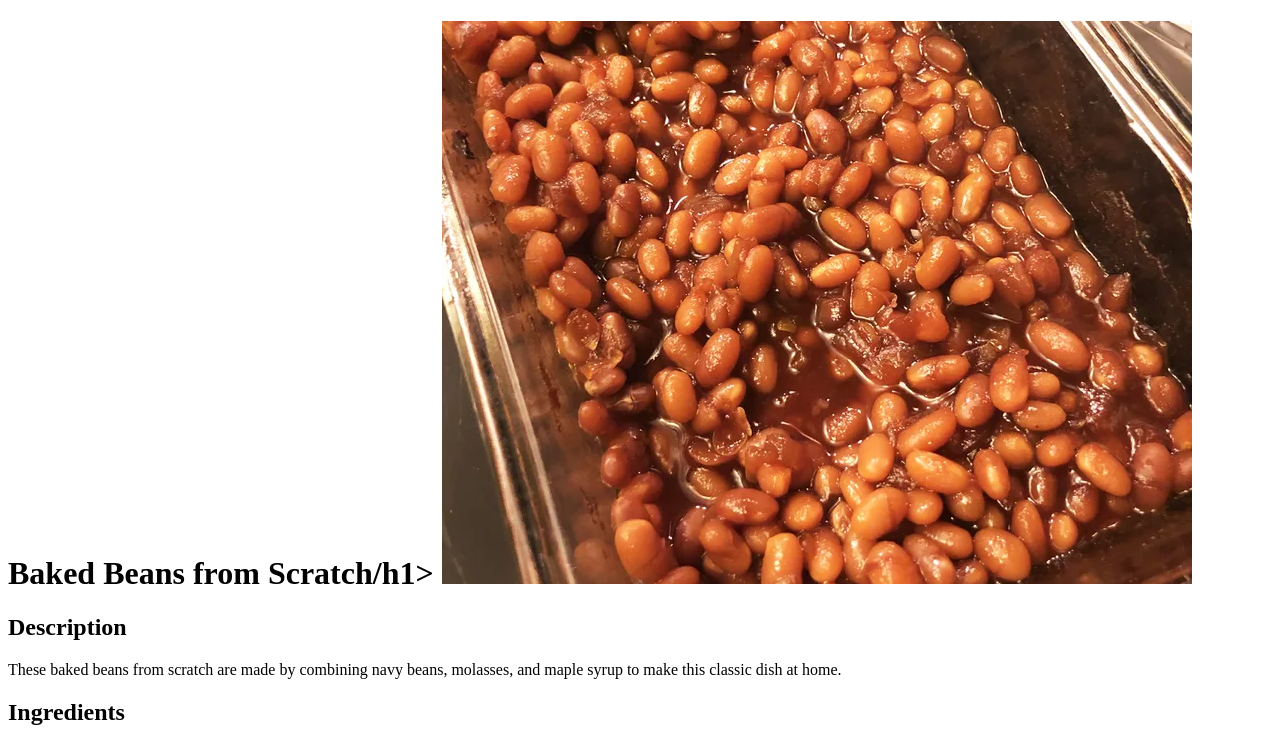
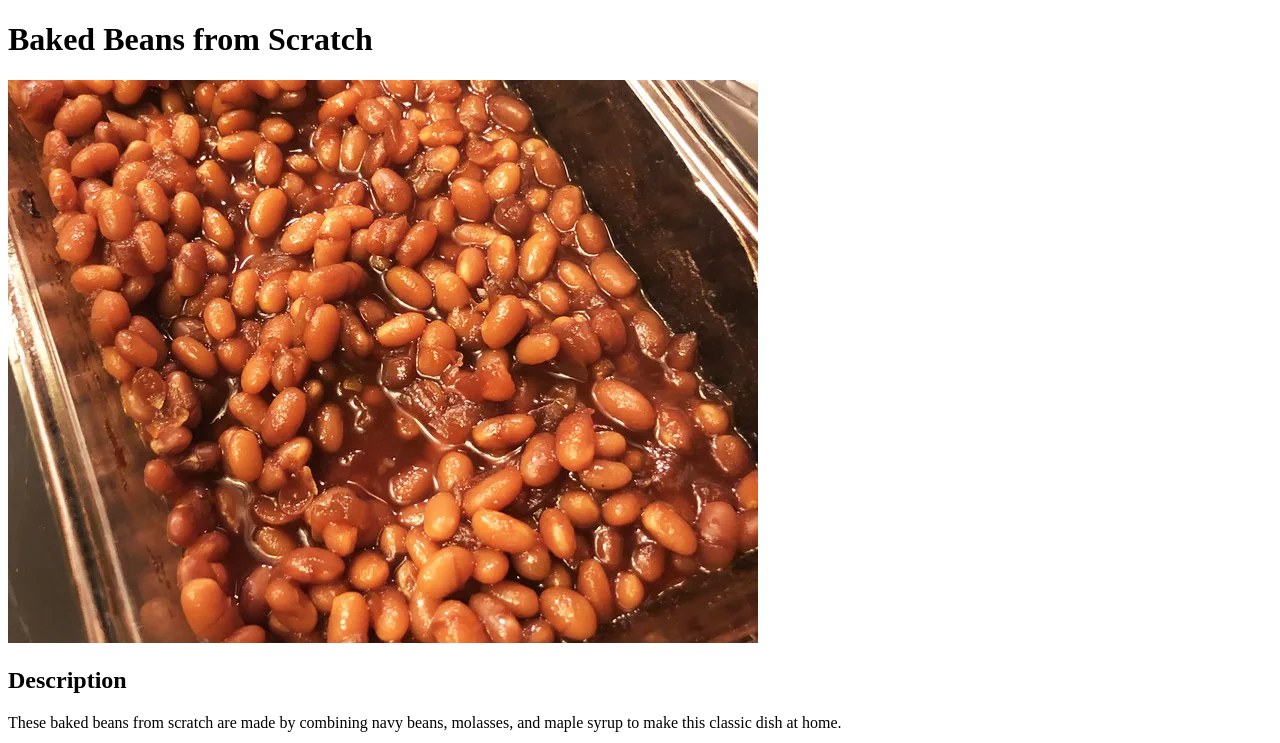
Before and after one commit to Ben-J0/odin-recipes, a plain HTML site: page recipes/baked beans from scratch.html in a window 1280 px wide. Shown: the top 743 px of the page. Drawn offline with Linux system fonts and the light colour scheme.

Commit message:
Fixed baked beans header

```diff
--- a/recipes/baked beans from scratch.html
+++ b/recipes/baked beans from scratch.html
@@ -6,7 +6,7 @@
     <title>Baked Beans from Scratch</title>
 </head>
 <body>
-    <h1>Baked Beans from Scratch/h1>
+    <h1>Baked Beans from Scratch</h1>
     <img src="../images/baked beans from scratch.webp">
     <h2>Description</h2>
     These baked beans from scratch are made by combining navy beans, molasses, and maple syrup to make this classic dish at home.
```
